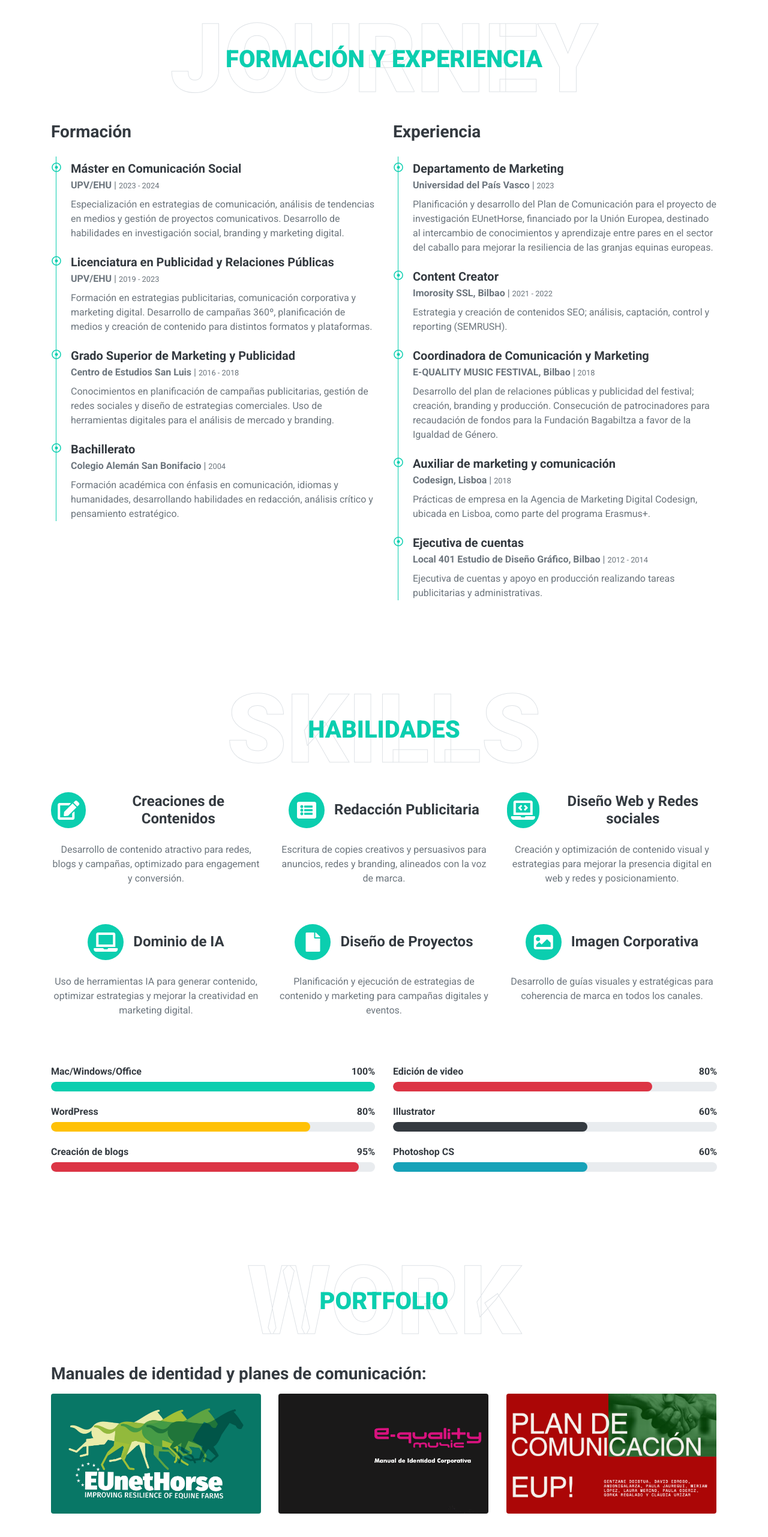
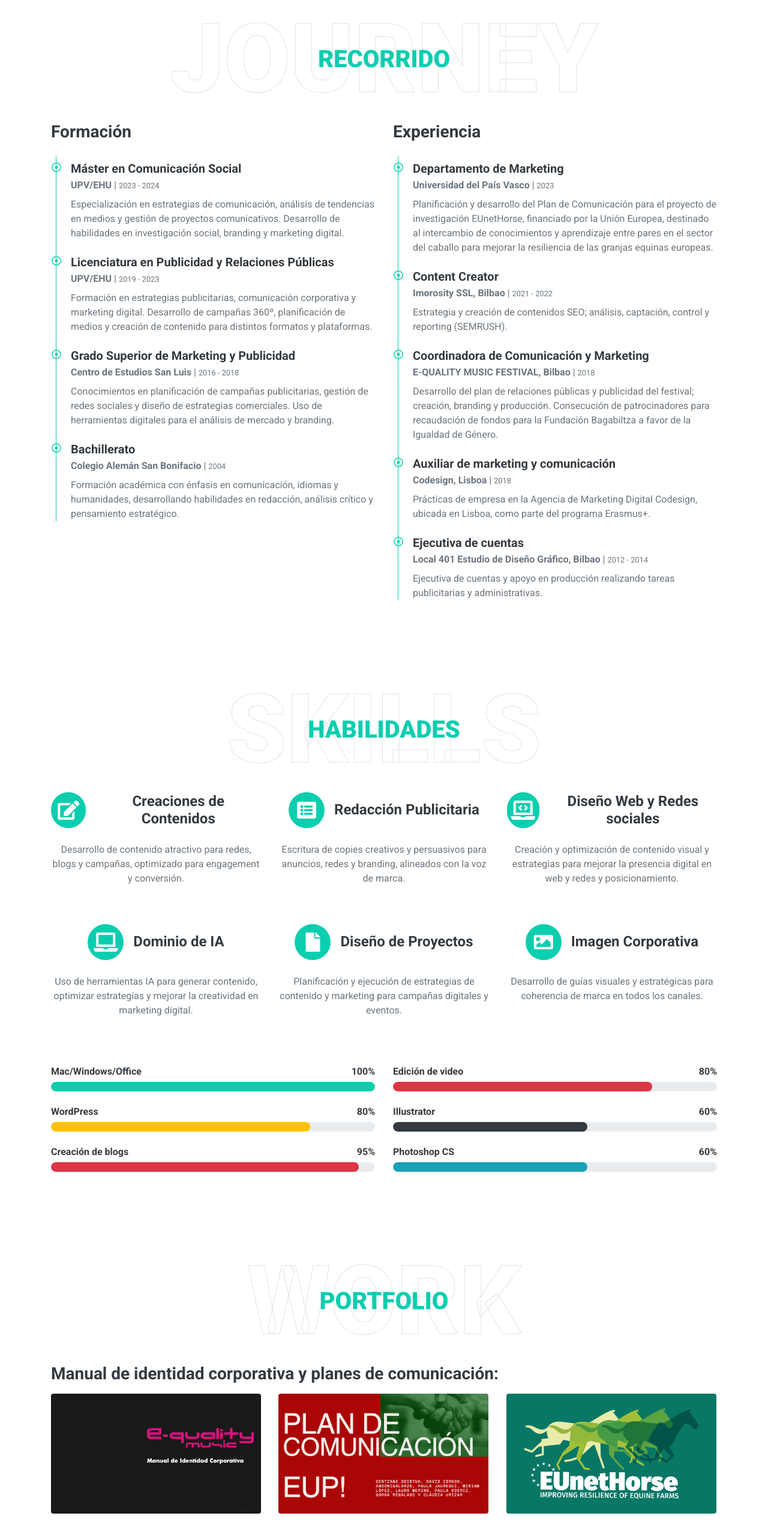
Before and after one commit to imahh17/gentzane-doistua, a plain HTML site: page index.html in a window 1280 px wide. Shown: the part 1573-4136 px from the top of the page at 60% size. Drawn offline with nearby package versions, Linux system fonts and the light colour scheme.

Commit message:
cambio orden planes + fixes

```diff
--- a/index.html
+++ b/index.html
@@ -39,7 +39,7 @@
       <div class="navbar-nav m-auto py-0">
         <a href="#home" class="nav-item nav-link active">Home</a>
         <a href="#about" class="nav-item nav-link">Sobre mí</a>
-        <a href="#qualification" class="nav-item nav-link">Formación/Experiencia</a>
+        <a href="#qualification" class="nav-item nav-link">Trayectoria</a>
         <a href="#skill" class="nav-item nav-link">Habilidades</a>
         <a href="#portfolio" class="nav-item nav-link">Portfolio</a>
       </div>
@@ -130,7 +130,7 @@
     <div class="container">
       <div class="position-relative d-flex align-items-center justify-content-center">
         <h1 class="display-1 text-uppercase text-white" style="-webkit-text-stroke: 1px #dee2e6;">Journey</h1>
-        <h1 class="position-absolute text-uppercase text-primary">Formación y Experiencia</h1>
+        <h1 class="position-absolute text-uppercase text-primary">Recorrido</h1>
       </div>
       <div class="row">
         <div class="col-lg-6">
@@ -375,23 +375,9 @@
                     </ul>
                 </div> -->
       </div>
-      <h3 style="margin-bottom:1rem;">Manuales de identidad y planes de comunicación:</h3>
+      <h3 style="margin-bottom:1rem;">Manual de identidad corporativa y planes de comunicación:</h3>
       <div class="row portfolio-container">
-        <div class="col-lg-4 col-md-6 mb-4 portfolio-item second">
-          <div class="position-relative overflow-hidden mb-2">
-            <a href="assets/pdf/plan-comunicacion-eunethorse.pdf" target="_blank"
-              style="display:block;width:100%;height:12.5rem;overflow: hidden;">
-              <picture class="rounded" style="width:100%;height:12.5rem;overflow: hidden;">
-                <img class="img-fluid rounded w-100" src="img/eunethorse.jpg" alt=""
-                  style="width:100%;height:100%;object-fit:cover;">
-              </picture>
-              <div class="portfolio-btn bg-primary d-flex align-items-center justify-content-center">
-                <i class="fa fa-arrow-down text-white" style="font-size: 60px;"></i>
-              </div>
-            </a>
-          </div>
-        </div>
-        <div class="col-lg-4 col-md-6 mb-4 portfolio-item third">
+        <div class="col-lg-4 col-md-6 mb-4 portfolio-item first">
           <div class="position-relative overflow-hidden mb-2">
             <a href="assets/pdf/manual-identidad-corporativa-e-quality-music.pdf" target="_blank"
               style="display:block;width:100%;height:12.5rem;overflow: hidden;">
@@ -405,12 +391,26 @@
             </a>
           </div>
         </div>
-        <div class="col-lg-4 col-md-6 mb-4 portfolio-item first">
+        <div class="col-lg-4 col-md-6 mb-4 portfolio-item second">
           <div class="position-relative overflow-hidden mb-2">
             <a href="assets/pdf/plan-comunicacion-eup.pdf" target="_blank"
               style="display:block;width:100%;height:12.5rem;overflow: hidden;">
               <picture class="rounded" style="width:100%;height:12.5rem;overflow: hidden;">
                 <img class="img-fluid rounded w-100" src="img/eup.png" alt=""
+                  style="width:100%;height:100%;object-fit:cover;">
+              </picture>
+              <div class="portfolio-btn bg-primary d-flex align-items-center justify-content-center">
+                <i class="fa fa-arrow-down text-white" style="font-size: 60px;"></i>
+              </div>
+            </a>
+          </div>
+        </div>
+        <div class="col-lg-4 col-md-6 mb-4 portfolio-item third">
+          <div class="position-relative overflow-hidden mb-2">
+            <a href="assets/pdf/plan-comunicacion-eunethorse.pdf" target="_blank"
+              style="display:block;width:100%;height:12.5rem;overflow: hidden;">
+              <picture class="rounded" style="width:100%;height:12.5rem;overflow: hidden;">
+                <img class="img-fluid rounded w-100" src="img/eunethorse.jpg" alt=""
                   style="width:100%;height:100%;object-fit:cover;">
               </picture>
               <div class="portfolio-btn bg-primary d-flex align-items-center justify-content-center">
```
